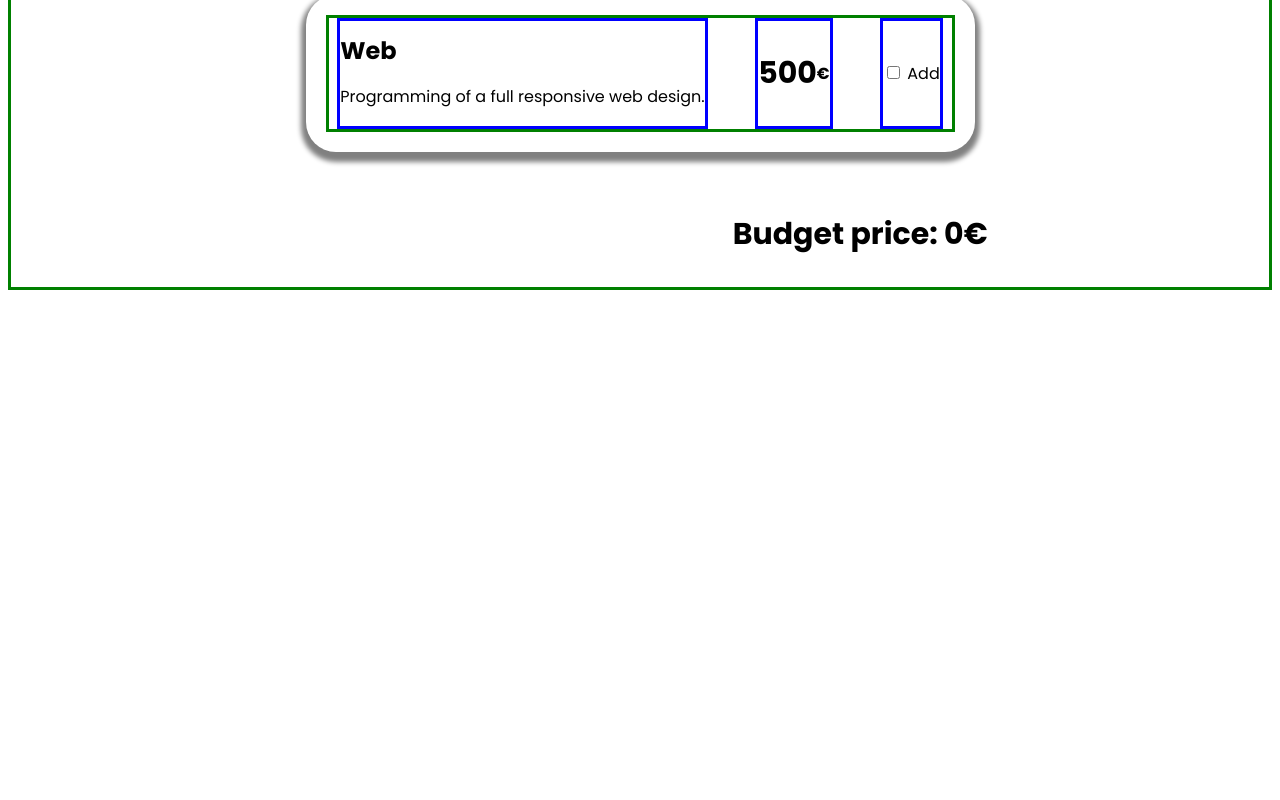
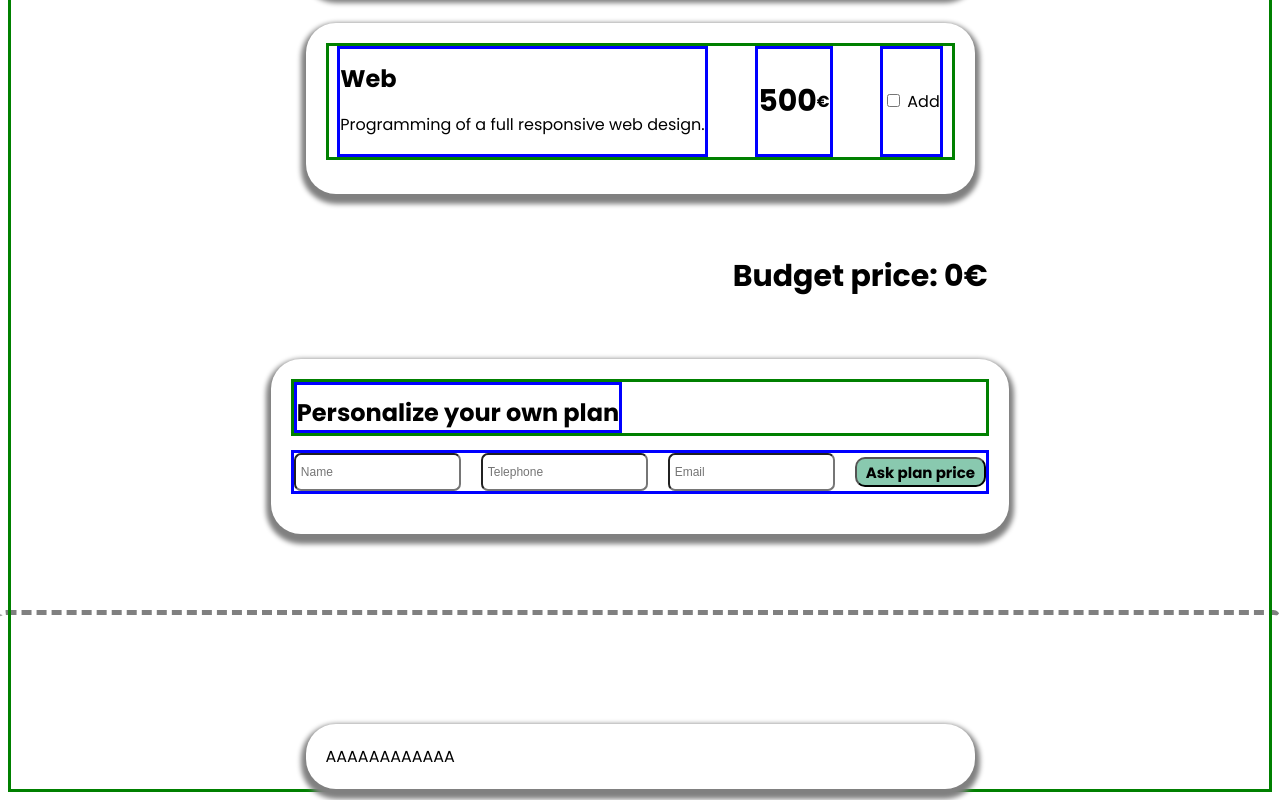
Before and after one commit to Mesadova/budget-app, a React (Vite) app: page / in a window 1280 px wide. Shown: the part 614-1414 px from the top of the page. Before the commit the page ends 912 px from the top, so only its background shows below. Built offline with nearby package versions, Linux system fonts and the light colour scheme.

Commit message:
Refactor App

```diff
--- a/src/App.jsx
+++ b/src/App.jsx
@@ -1,6 +1,9 @@
-import { useEffect, useState } from 'react'
-import AppCard from './components/Card'
+import { useState } from 'react'
+import { Card, CardBody, CardTitle, CardText, Form, Button} from "react-bootstrap"
+import AvailablePlans from './components/AvailablePlans'
+import BudgetForm from './components/BudgetForm'
 import styled from 'styled-components'
+import PersonalizePlans from './components/PersonalizePlans'
 
 const Container = styled.div`
   display: flex;
@@ -38,6 +41,118 @@ const Budget = styled.div`
   font-weight: bold;
 `
 
+export const CardContainer = styled.div`
+    display: flex;
+    flex-grow: 1;
+    justify-content: space-around;
+    border: solid;
+    border-color: green;
+    gap: 30px;
+    margin-bottom: 14px;
+    &.parameters {
+        align-items: flex-end;
+        justify-content: flex-end;
+        align-content: flex-end;
+        flex-direction: column;
+        margin-bottom: 0px;
+    }
+    &.budgetForm {
+        align-items: flex-start;
+        justify-content: flex-start;
+        align-content: flex-start;
+        flex-direction: column;
+    }
+`
+
+export const StyledCard = styled(Card)`
+    display: flex;
+    flex-direction: column;
+    flex-wrap: nowrap;
+    min-width: 50%;
+    padding: 20px;
+    box-shadow: -0px 5px 5px 5px grey;
+    border-radius: 30px;
+    overflow: hidden;
+    font-family: Poppins;
+    background-color: white;
+    align-content: center;
+    &.budgetForm {
+      margin-bottom: 160px;
+      &:after {
+        content: "";
+        position: absolute;
+        top: 153%;
+        left: 0;
+        right: 0;
+        height: 0.5em;
+        border-top: 5px dashed gray;
+        border-radius: 280px;
+        z-index: -1;
+}
+    }
+`
+
+export const StyledCardBody = styled(CardBody)`
+    border: solid;
+    border-color: blue;
+    display: flex;
+    font-size: 16px;
+    align-items: center;
+    justify-content: center;
+    align-content: center;
+    &.header {
+        align-items: flex-start;
+        flex-direction: column;
+    }
+    &.budgetForm {
+        gap: 20px;
+        margin-bottom: 20px;
+    }
+`
+
+export const StyledCardTitle = styled(CardTitle)`
+    font-weight: bold;
+    margin-top: 10px;
+    font-size: 24px;
+`
+
+export const StyledCardText = styled(CardText)`
+    font-size: 16px;
+    &.price {
+        font-weight: bold;
+        font-size: 30px;
+    }
+`
+
+export const StyledInput = styled(Form.Control)`
+  font-size: 12px;
+  padding: 2px 5px;
+  width: 30%;
+  height: 30px;
+  border-radius: 7px;
+  justify-content: center;
+  align-items: center;
+  text-align: center;
+  &.budgetForm {
+    text-align: start;
+  }
+`
+
+export const ButtonManage = styled(Button)`
+    outline: 0;
+    cursor: pointer;
+    overflow: visible;
+    border-radius: 95px;
+    background: #FFD814;
+    border: 1px solid #000000;
+    font-size: 15px;
+    height: 25px;
+    width: 25px;
+    text-align: center;
+    font-weight: bold;
+    color: #0F1111;
+`
+
 const App = () => {
   const [total, setTotal] = useState(0)
   const [budgetPlans, setBudgetPlans] = useState([])
@@ -61,35 +176,32 @@ const App = () => {
   ]
 
   const calcTotal = () => {
-    const sum = budgetPlans.reduce((accumulator, currentValue) =>
+    const planSum = budgetPlans.reduce((accumulator, currentValue) =>
         accumulator + currentValue.planPrice + ((currentValue.planLangs + currentValue.planPages)*30), 0
     )
-    console.log('calc total', sum)
-    setTotal(sum)
+    setTotal(planSum)
   }
 
-
-
   return (
-    <>
-
     <Container>
       <Header>Get the best quality</Header>
       {cardData.map((element, index) => {
         return(
-            <AppCard key={index}
+          <AvailablePlans key={index}
           title={element.title} description={element.description} setTotal={setTotal} total={total}
           price={element.price} index={index} budgetPlans={budgetPlans} setBudgetPlans={setBudgetPlans}
           calcTotal={calcTotal}>
-            </AppCard>
+          </AvailablePlans>
         )
       })}
       <Budget>
         <p>Budget price: {total}€</p>
       </Budget>
+      <BudgetForm total={total} budgetPlans={budgetPlans} ></BudgetForm>
+      <PersonalizePlans></PersonalizePlans>
     </Container>
-    </>
   )
+
 }
 
 export default App
--- a/src/components/Card.jsx
+++ b/src/components/AvailablePlans.jsx
@@ -1,68 +1,12 @@
-import styled from "styled-components"
-import { Card, CardBody, CardTitle, CardText, FormCheck } from "react-bootstrap"
+//import styled from "styled-components"
+
 import { useEffect, useState } from "react"
 import Parameters from './Parameters'
+import {StyledCardTitle, StyledCard, StyledCardBody, CardContainer, StyledCardText} from '../App'
+import { FormCheck } from "react-bootstrap"
 
-const StyledCard = styled(Card)`
-    display: flex;
-    flex-direction: column;
-    flex-wrap: nowrap;
-    min-width: 50%;
-    padding: 20px;
-    box-shadow: -0px 5px 5px 5px grey;
-    border-radius: 30px;
-    overflow: hidden;
-    font-family: Poppins;
-    background-color: white;
-    align-content: center;
-`
 
-const CardContainer = styled.div`
-  display: flex;
-  flex-grow: 1;
-  justify-content: space-around;
-  border: solid;
-  border-color: green;
-  gap: 30px;
-  &.parameters {
-        align-items: flex-end;
-        justify-content: flex-end;
-        align-content: flex-end;
-        flex-direction: column;
-    }
-`
-
-const StyledCardBody = styled(CardBody)`
-    border: solid;
-    border-color: blue;
-    display: flex;
-    font-size: 16px;
-    align-items: center;
-    justify-content: center;
-    align-content: center;
-    &.header {
-        align-items: flex-start;
-        flex-direction: column;
-    }
-    &.parameters {
-    }
-`
-
-const StyledCardTitle = styled(CardTitle)`
-    font-weight: bold;
-    margin-top: 10px;
-    font-size: 24px;
-`
-
-const StyledCardText = styled(CardText)`
-    font-size: 16px;
-    &.price {
-        font-weight: bold;
-        font-size: 30px;
-    }
-`
-
-const AppCard = (props) => {
+const AvailablePlans = (props) => {
     const [isChecked, setIsChecked] = useState(false)
 
     useEffect(() => {
@@ -70,7 +14,6 @@ const AppCard = (props) => {
     }, [props.budgetPlans])
 
     const handleCheckboxChange = (e) => {
-        console.log(props.budgetPlans)
         const checked = e.target.checked
         const newPlan = {
             id: props.index,
@@ -90,7 +33,6 @@ const AppCard = (props) => {
         }
     }
 
-
     return(
         <StyledCard>
             <CardContainer>
@@ -103,17 +45,14 @@ const AppCard = (props) => {
                     </StyledCardBody>
                     <StyledCardBody>
                         <FormCheck type='checkbox' id={props.index} label={`  Add`}
-                        checked={isChecked} onChange={handleCheckboxChange}>
-                        </FormCheck>
+                        checked={isChecked} onChange={handleCheckboxChange} />
                     </StyledCardBody>
             </CardContainer>
                 {isChecked ? (
                     <CardContainer className='parameters'>
                         <StyledCardBody className='parameters'>
-                            <Parameters id={props.index} budgetPlans={props.budgetPlans} setBudgetPlans={props.setBudgetPlans}
-                            isChecked={isChecked}
-                            >
-                            </Parameters>
+                            <Parameters id={props.index} budgetPlans={props.budgetPlans}
+                            setBudgetPlans={props.setBudgetPlans} />
                         </StyledCardBody>
                     </CardContainer>
                 ) : (null)}
@@ -121,4 +60,4 @@ const AppCard = (props) => {
     )
 }
 
-export default AppCard
+export default AvailablePlans
--- /dev/null
+++ b/src/components/BudgetForm.jsx
@@ -0,0 +1,53 @@
+import { Button, Form } from 'react-bootstrap'
+import {StyledCardTitle, StyledCard, StyledCardBody, CardContainer, StyledInput} from '../App'
+import styled from 'styled-components'
+import PersonalizePlans from './PersonalizePlans'
+
+const ButtonBudgetForm = styled(Button)`
+    outline: 0;
+    cursor: pointer;
+    overflow: visible;
+    border-radius: 10px;
+    background: #89C9AF;
+    font-size: 15px;
+    height: 30px;
+    width: 25%;
+    text-align: center;
+    font-weight: bold;
+    color: black;
+    font-family: 'Poppins';
+`
+
+const BudgetForm = ({total, budgetPlans}) => {
+
+    const handlePersonalizePlan = (event) => {
+        event.preventDefault()
+        return(
+            <div>
+        <PersonalizePlans></PersonalizePlans>
+        </div>)
+
+    }
+
+    return(
+        <StyledCard className='budgetForm'>
+            <CardContainer className='budgetForm'>
+                    <StyledCardBody className="header">
+                        <StyledCardTitle>Personalize your own plan</StyledCardTitle>
+                    </StyledCardBody>
+            </CardContainer>
+            <Form onSubmit={handlePersonalizePlan}>
+                <StyledCardBody className='budgetForm'>
+                        <StyledInput className='budgetForm' placeholder='Name'  />
+                        <StyledInput className='budgetForm' placeholder='Telephone'  />
+                        <StyledInput className='budgetForm' placeholder='Email'  />
+                        <ButtonBudgetForm  type="submit" >Ask plan price</ButtonBudgetForm>
+                </StyledCardBody>
+            </Form>
+        </StyledCard>
+    )
+
+
+}
+
+export default BudgetForm
--- a/src/components/Parameters.jsx
+++ b/src/components/Parameters.jsx
@@ -1,29 +1,7 @@
 import { useState } from "react";
-import { Form, Button } from "react-bootstrap"
-import styled from "styled-components"
+import { Form } from "react-bootstrap"
+import {ButtonManage, StyledInput} from '../App'
 
-const StyledInput = styled(Form.Control)`
-  font-size: 12px;
-  padding: 2px 5px;
-  width: 30%;
-  height: 25px;
-  border-radius: 7px;
-`;
-
-const ButtonManage = styled(Button)`
-    outline: 0;
-    cursor: pointer;
-    overflow: visible;
-    border-radius: 95px;
-    background: #FFD814;
-    border: 1px solid #000000;
-    font-size: 15px;
-    height: 25px;
-    width: 25px;
-    text-align: center;
-    font-weight: bold;
-    color: #0F1111;
-`
 
 const Parameters = (props) => {
     const [planProps, setPlanProps] = useState({pages: 1, lang: 1})
@@ -60,21 +38,19 @@ const Parameters = (props) => {
 
     return (
         <table>
+            <tbody>
                 <tr>
                     <td align='right'>
                         <p>Number of pages</p>
                     </td>
                     <td width='30%' height='20%' align='right'>
-                    <Form >
-                        <ButtonManage type="submit" onClick={decrement("pages")}
-                            >-</ButtonManage>
+                        <Form>
+                            <ButtonManage type="submit" onClick={decrement("pages")}>-</ButtonManage>
                             <StyledInput
                                 name="pages"
                                 value={planProps.pages}
-                            onChange={handleChange("pages")}
-                        />
-                        <ButtonManage type="submit" onClick={increment("pages")}
-                            >+</ButtonManage>
+                                onChange={handleChange("pages")}/>
+                            <ButtonManage type="submit" onClick={increment("pages")}>+</ButtonManage>
                         </Form>
                     </td>
                 </tr>
@@ -88,12 +64,12 @@ const Parameters = (props) => {
                             <StyledInput
                                 name="languages"
                                 value={planProps.lang}
-                            onChange={handleChange("lang")}
-                        />
+                                onChange={handleChange("lang")}/>
                             <ButtonManage type="submit"onClick={increment("lang")}>+</ButtonManage>
                         </Form>
                     </td>
                 </tr>
+            </tbody>
         </table>
     )
 }
--- /dev/null
+++ b/src/components/PersonalizePlans.jsx
@@ -0,0 +1,13 @@
+import { useEffect, useState } from "react"
+import Parameters from './Parameters'
+import {StyledCardTitle, StyledCard, StyledCardBody, CardContainer, StyledCardText} from '../App'
+import { FormCheck } from "react-bootstrap"
+
+const PersonalizePlans = () => {
+
+    return(
+        <StyledCard>AAAAAAAAAAAA</StyledCard>
+    )
+}
+
+export default PersonalizePlans
```
Lines whose indentation alone changed are shown as unchanged.
